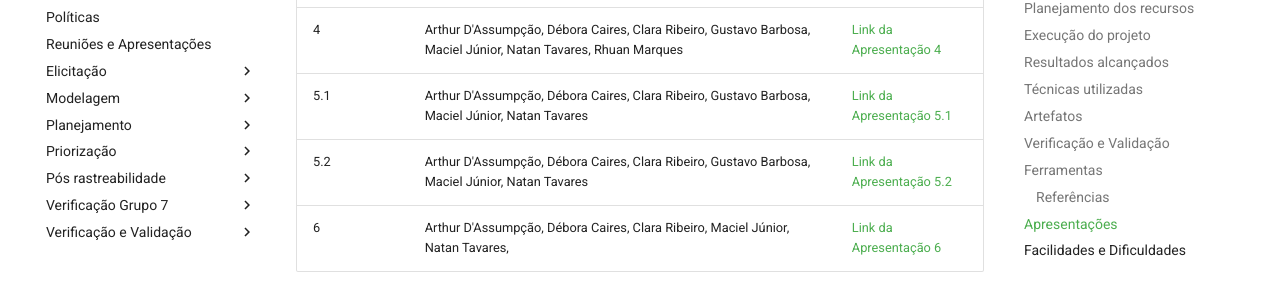
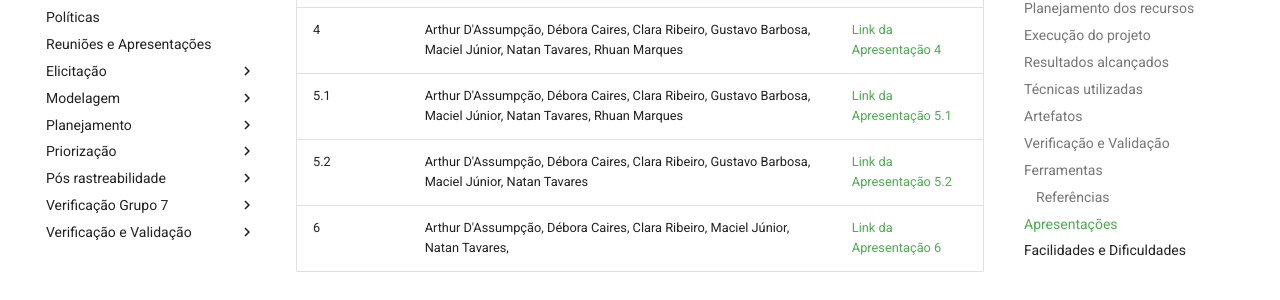
Before and after one commit to Requisitos-de-Software/2023.1-Letterboxd, an MkDocs documentation site: the page built from docs/entregaFinal.md, in a window 1280 px wide and 900 px high, scrolled down 7541 px. Shown: the part 172-472 px from the top of the window. Built offline with MkDocs 1.6.1 and Material for MkDocs 9.7.7, drawn with Linux system fonts in a browser that asks for light colours.

Commit message:
fix Apresentacoes

```diff
--- a/docs/entregaFinal.md
+++ b/docs/entregaFinal.md
@@ -250,7 +250,7 @@ _Fonte: Arthur D’Assumpção, 2023_
 | 2            | Arthur D'Assumpção, Débora Caires, Clara Ribeiro, Gustavo Barbosa, Maciel Júnior, Natan Tavares, Rhuan Marques | [Link da Apresentação 2](https://www.youtube.com/watch?v=kStq8x0C3Dg)   |
 | 3            | Arthur D'Assumpção, Débora Caires, Clara Ribeiro, Gustavo Barbosa, Maciel Júnior, Natan Tavares, Rhuan Marques | [Link da Apresentação 3](https://www.youtube.com/watch?v=IAKl1VXL_e4)   |
 | 4            | Arthur D'Assumpção, Débora Caires, Clara Ribeiro, Gustavo Barbosa, Maciel Júnior, Natan Tavares, Rhuan Marques | [Link da Apresentação 4](https://www.youtube.com/watch?v=m3uRe1q4mlI)   |
-| 5.1          | Arthur D'Assumpção, Débora Caires, Clara Ribeiro, Gustavo Barbosa, Maciel Júnior, Natan Tavares                | [Link da Apresentação 5.1](https://www.youtube.com/watch?v=YgK3oXHtTMk) |
+| 5.1          | Arthur D'Assumpção, Débora Caires, Clara Ribeiro, Gustavo Barbosa, Maciel Júnior, Natan Tavares, Rhuan Marques | [Link da Apresentação 5.1](https://www.youtube.com/watch?v=YgK3oXHtTMk) |
 | 5.2          | Arthur D'Assumpção, Débora Caires, Clara Ribeiro, Gustavo Barbosa, Maciel Júnior, Natan Tavares                | [Link da Apresentação 5.2](https://www.youtube.com/watch?v=FqlFZ1N5oSM) |
 | 6            | Arthur D'Assumpção, Débora Caires, Clara Ribeiro, Maciel Júnior, Natan Tavares,                                | [Link da Apresentação 6](https://www.youtube.com/watch?v=12MAALPQpCA)   |
 
```
